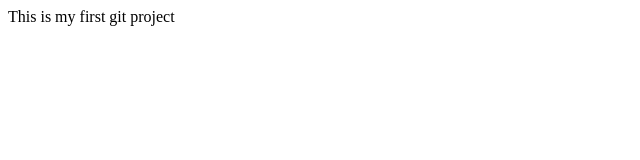
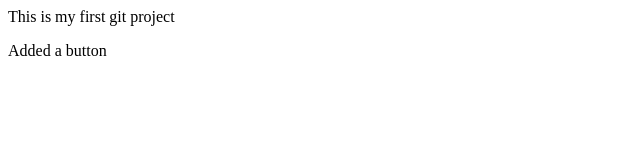
Before and after one commit to Shaziya-hub/first-gitRepo, a plain HTML site: page index.html in a window 1280 px wide. Shown: the full height of the page, 0-640 px from the left. Drawn offline with Linux system fonts and the light colour scheme.

```diff
--- a/index.html
+++ b/index.html
@@ -1 +1,2 @@
 <p>This is my first git project</p>
+<p>Added a button</p>
```
